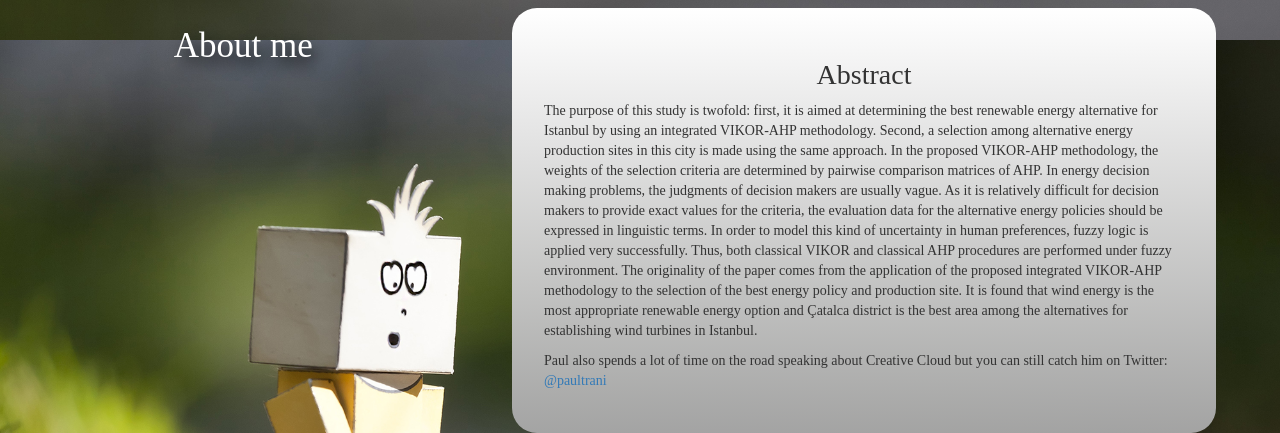
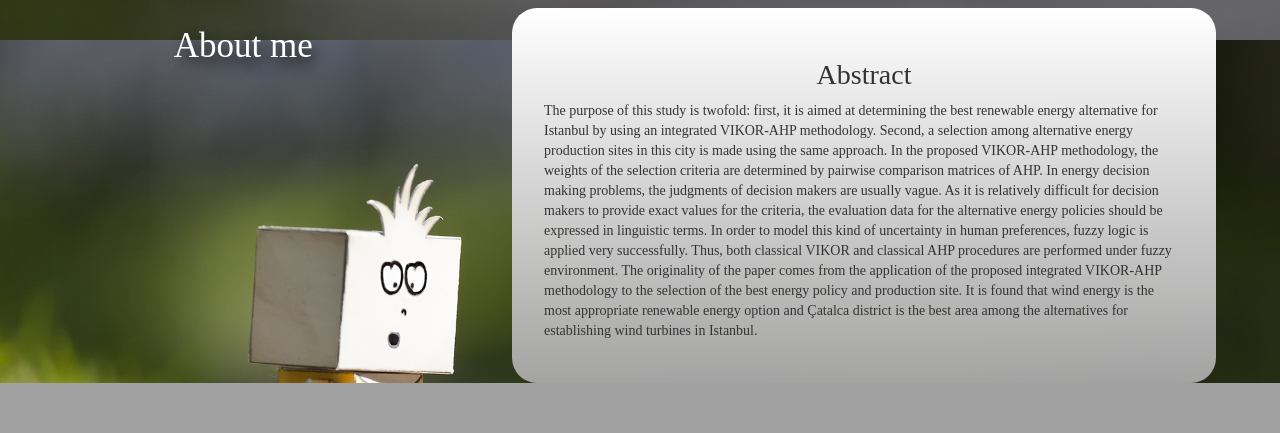
Before and after one commit to dorislry/dorislry.github.io, a plain HTML site: page Biography.html in a window 1280 px wide. Shown: the part 792-1225 px from the top of the page. After the commit the page ends 1175 px from the top, so only its background shows below. Drawn offline with Linux system fonts and the light colour scheme.

Commit message:
Add files via upload

```diff
--- a/Biography.html
+++ b/Biography.html
@@ -56,7 +56,7 @@ l
 <section class="sectionRight">
 <h2> Abstract</h2>
  <p>The purpose of this study is twofold: first, it is aimed at determining the best renewable energy alternative for Istanbul by using an integrated VIKOR-AHP methodology. Second, a selection among alternative energy production sites in this city is made using the same approach. In the proposed VIKOR-AHP methodology, the weights of the selection criteria are determined by pairwise comparison matrices of AHP. In energy decision making problems, the judgments of decision makers are usually vague. As it is relatively difficult for decision makers to provide exact values for the criteria, the evaluation data for the alternative energy policies should be expressed in linguistic terms. In order to model this kind of uncertainty in human preferences, fuzzy logic is applied very successfully. Thus, both classical VIKOR and classical AHP procedures are performed under fuzzy environment. The originality of the paper comes from the application of the proposed integrated VIKOR-AHP methodology to the selection of the best energy policy and production site. It is found that wind energy is the most appropriate renewable energy option and Çatalca district is the best area among the alternatives for establishing wind turbines in Istanbul.</p>
-<p>Paul also spends a lot of time on the road speaking about Creative Cloud but you can still catch him on Twitter: <a href="http://twitter.com/paultrani">@paultrani</a></p>
+
 </section>
 
 <script src="js/jquery-1.11.3.min.js"></script>
```
